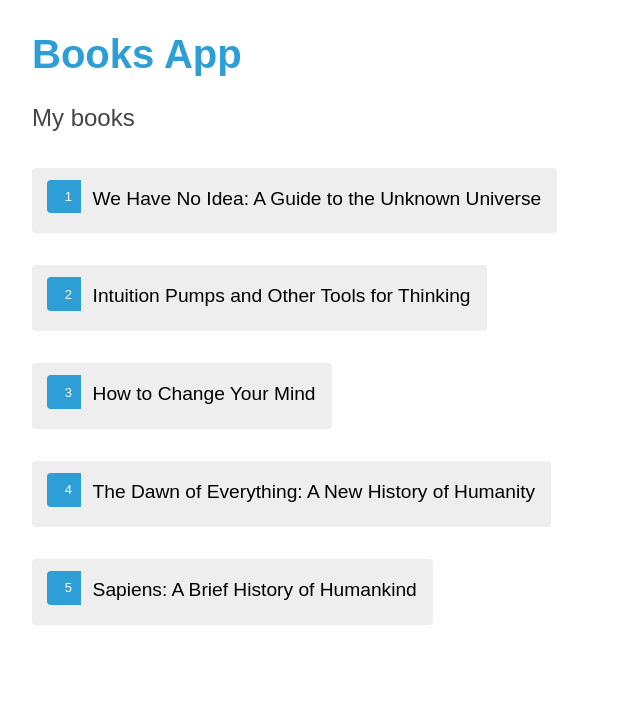
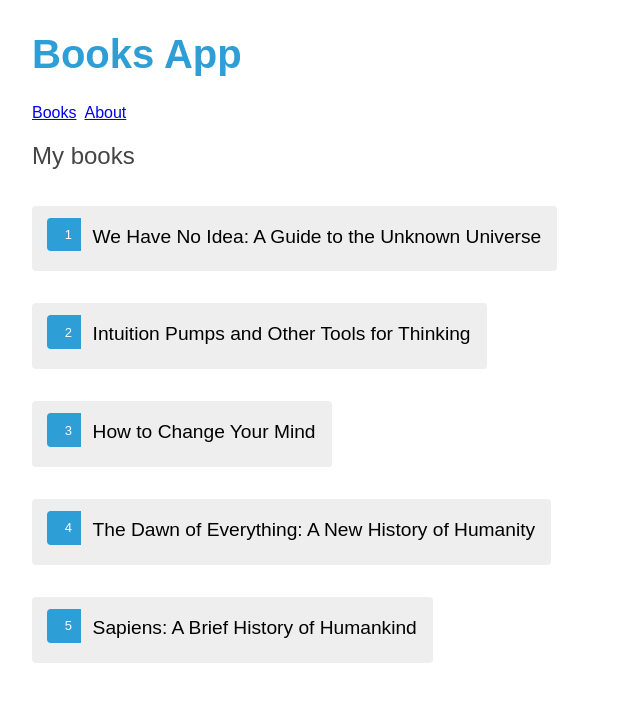
Before and after one commit to YashPaste/AngularApp, an Angular app: page /books in a window 1280 px wide. Shown: the top 702 px of the page, without its empty margins (0-640 px from the left). Built offline with nearby package versions, Linux system fonts and the light colour scheme.

Commit message:
add routing module

```diff
--- a/src/app/app.component.html
+++ b/src/app/app.component.html
@@ -1,2 +1,8 @@
 <h1>{{title}}</h1>
-<app-books></app-books>
+<nav>
+    <a routerLink="/books">Books</a>&nbsp;
+    <a routerLink="/about">About</a>
+</nav>
+<router-outlet></router-outlet>
+<!-- <app-books></app-books>
+<app-about></app-about> -->
--- a/src/app/app.module.ts
+++ b/src/app/app.module.ts
@@ -5,10 +5,12 @@ import { FormsModule } from '@angular/forms';
 import { AppComponent } from './app.component';
 import { BooksComponent } from './components/books/books.component';
 import { BookDetailComponent } from './components/book-detail/book-detail.component';
+import { AppRoutingModule } from './app-routing.module';
+import { AboutComponent } from './pages/about/about.component';
 
 @NgModule({
-  declarations: [AppComponent, BooksComponent, BookDetailComponent],
-  imports: [BrowserModule, FormsModule],
+  declarations: [AppComponent, BooksComponent, BookDetailComponent, AboutComponent],
+  imports: [BrowserModule, FormsModule, AppRoutingModule],
   providers: [],
   bootstrap: [AppComponent],
 })
```
Also changed, not shown: src/app/app-routing.module.ts (added, +19 -0 lines).
